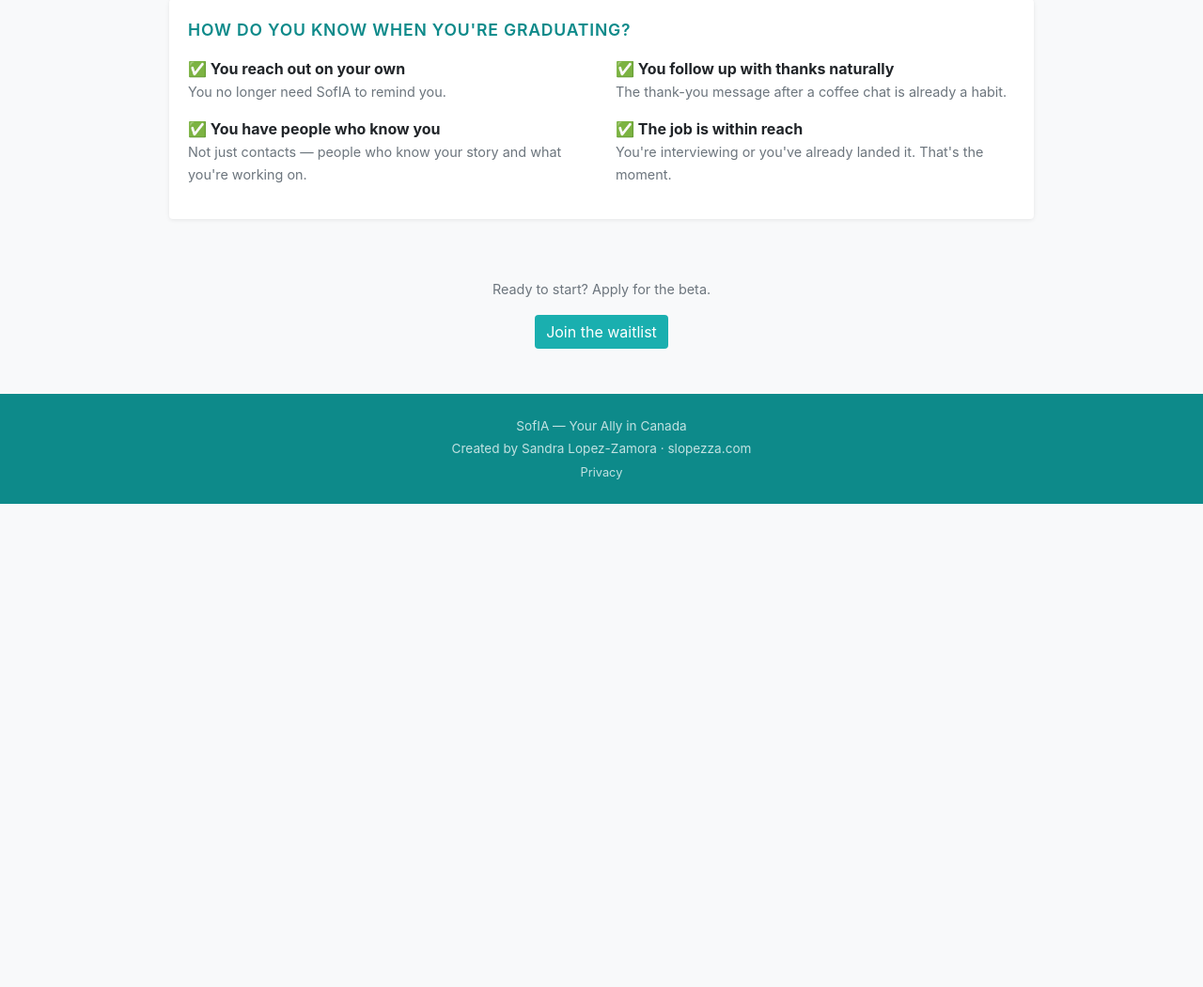
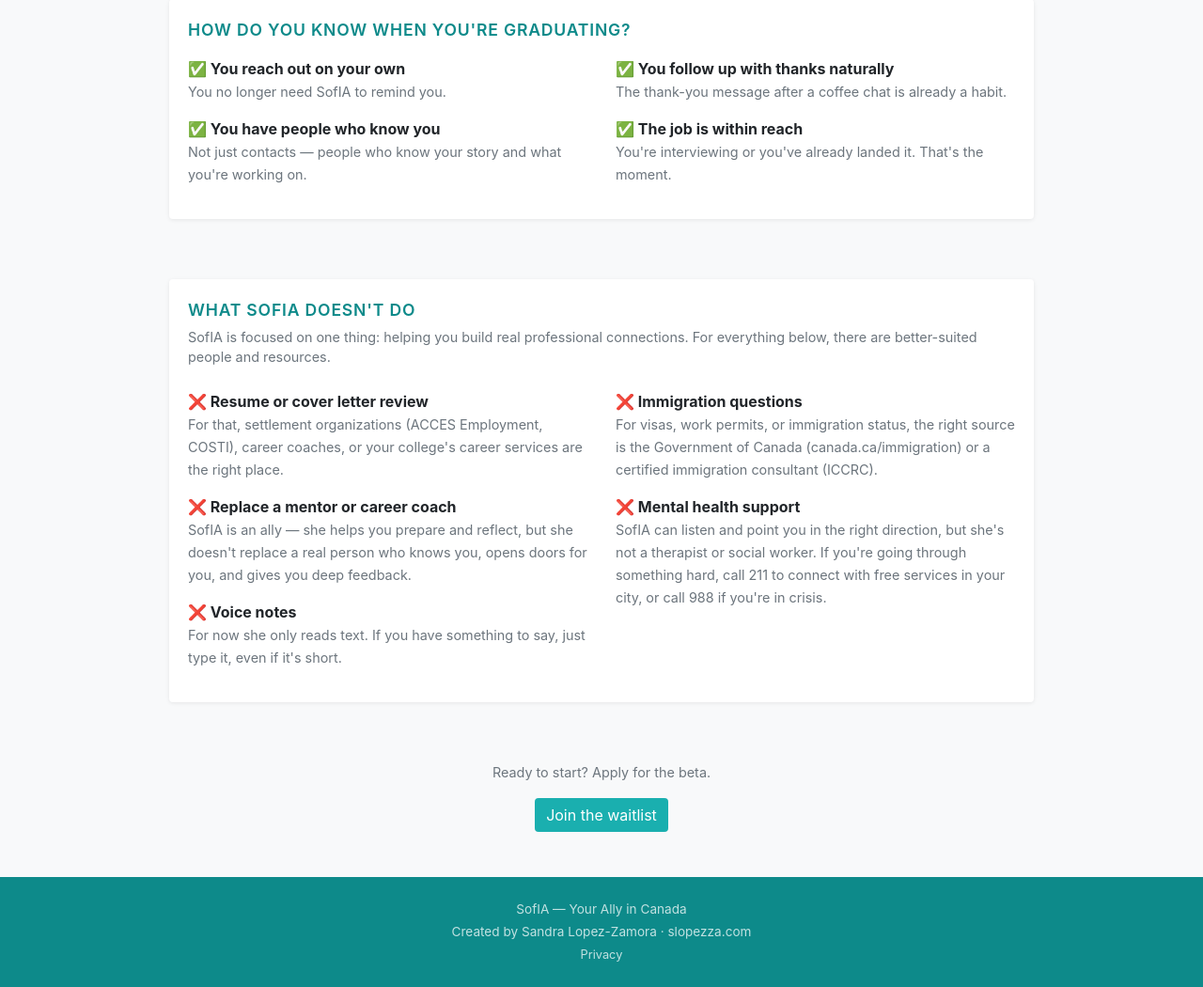
Before and after one commit to smlopezza/sofia-canada, a FastAPI app: page /guide in a window 1280 px wide. Shown: the part 2755-3805 px from the top of the page at 94% size. Before the commit the page ends 3291 px from the top, so only its background shows below. Run offline with FastAPI, Linux system fonts and the light colour scheme; some libraries are stand-ins or nearby versions.

Commit message:
Add section on what SofIA does NOT do, including limitations and resources

```diff
--- a/app/templates/guide.html
+++ b/app/templates/guide.html
@@ -143,6 +143,7 @@
     </div>
 
   </div>
+
 
   <!-- Example conversations -->
   <p class="section-title">{% if lang == 'es' %}Ejemplos de conversación{% else %}Example conversations{% endif %}</p>
@@ -414,6 +415,89 @@
     </div>
   </div>
 
+  <!-- What SofIA does NOT do -->
+  <div class="row mb-5">
+    <div class="col-md-10 offset-md-1">
+      <div class="card">
+        <div class="card-body">
+          <p class="section-title mb-1">
+            {% if lang == 'es' %}Lo que SofIA no hace{% else %}What SofIA doesn't do{% endif %}
+          </p>
+          <p class="section-note mb-4">
+            {% if lang == 'es' %}
+              SofIA está enfocada en una cosa: ayudarte a construir conexiones profesionales reales.
+              Para todo lo demás, hay personas y recursos mejor preparados.
+            {% else %}
+              SofIA is focused on one thing: helping you build real professional connections.
+              For everything below, there are better-suited people and resources.
+            {% endif %}
+          </p>
+          <div class="row">
+            <div class="col-md-6">
+              <ul class="list-unstyled">
+                <li class="mb-3">
+                  <strong>{% if lang == 'es' %}❌ Revisar tu CV o carta de presentación{% else %}❌ Resume or cover letter review{% endif %}</strong><br>
+                  <span class="section-note">
+                    {% if lang == 'es' %}
+                      Para eso, organizaciones de asentamiento (ACCES Employment, COSTI), coaches de carrera, o los servicios de tu college son el lugar indicado.
+                    {% else %}
+                      For that, settlement organizations (ACCES Employment, COSTI), career coaches, or your college's career services are the right place.
+                    {% endif %}
+                  </span>
+                </li>
+                <li class="mb-3">
+                  <strong>{% if lang == 'es' %}❌ Reemplazar a un mentor o coach de carrera{% else %}❌ Replace a mentor or career coach{% endif %}</strong><br>
+                  <span class="section-note">
+                    {% if lang == 'es' %}
+                      SofIA es una aliada — te ayuda a prepararte y reflexionar, pero no reemplaza a una persona real que te conozca, te abra puertas, y te dé retroalimentación de fondo.
+                    {% else %}
+                      SofIA is an ally — she helps you prepare and reflect, but she doesn't replace a real person who knows you, opens doors for you, and gives you deep feedback.
+                    {% endif %}
+                  </span>
+                </li>
+                <li class="mb-3">
+                  <strong>{% if lang == 'es' %}❌ Notas de voz{% else %}❌ Voice notes{% endif %}</strong><br>
+                  <span class="section-note">
+                    {% if lang == 'es' %}
+                      Por ahora solo lee texto. Si tienes algo que decir, escríbelo aunque sea corto.
+                    {% else %}
+                      For now she only reads text. If you have something to say, just type it, even if it's short.
+                    {% endif %}
+                  </span>
+                </li>
+              </ul>
+            </div>
+            <div class="col-md-6">
+              <ul class="list-unstyled">
+                <li class="mb-3">
+                  <strong>{% if lang == 'es' %}❌ Preguntas de inmigración{% else %}❌ Immigration questions{% endif %}</strong><br>
+                  <span class="section-note">
+                    {% if lang == 'es' %}
+                      Para visas, permisos de trabajo, o estatus migratorio, la fuente correcta es el gobierno de Canadá (canada.ca/immigration) o un consultor de inmigración certificado (ICCRC).
+                    {% else %}
+                      For visas, work permits, or immigration status, the right source is the Government of Canada (canada.ca/immigration) or a certified immigration consultant (ICCRC).
+                    {% endif %}
+                  </span>
+                </li>
+                <li class="mb-3">
+                  <strong>{% if lang == 'es' %}❌ Apoyo de salud mental{% else %}❌ Mental health support{% endif %}</strong><br>
+                  <span class="section-note">
+                    {% if lang == 'es' %}
+                      SofIA puede escucharte y orientarte, pero no es terapeuta ni trabajadora social. Si estás pasando por algo difícil, marca el 211 para conectar con servicios gratuitos en tu ciudad, o llama al 988 si estás en crisis.
+                    {% else %}
+                      SofIA can listen and point you in the right direction, but she's not a therapist or social worker. If you're going through something hard, call 211 to connect with free services in your city, or call 988 if you're in crisis.
+                    {% endif %}
+                  </span>
+                </li>
+              </ul>
+            </div>
+          </div>
+        </div>
+      </div>
+    </div>
+  </div>
+
+
   <!-- CTA -->
   <div class="text-center mb-5">
     <p class="section-note mb-3">
```
